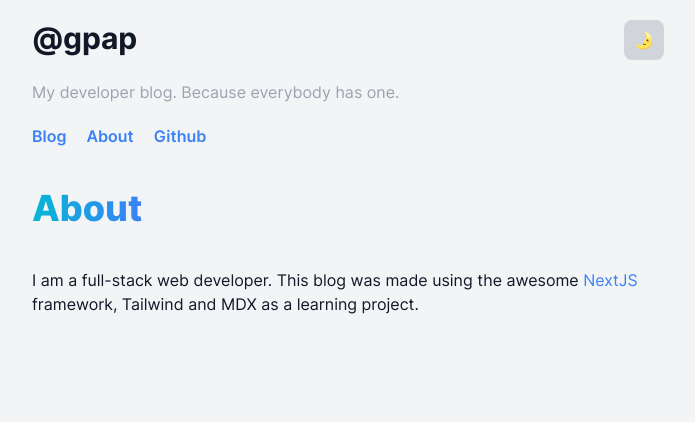
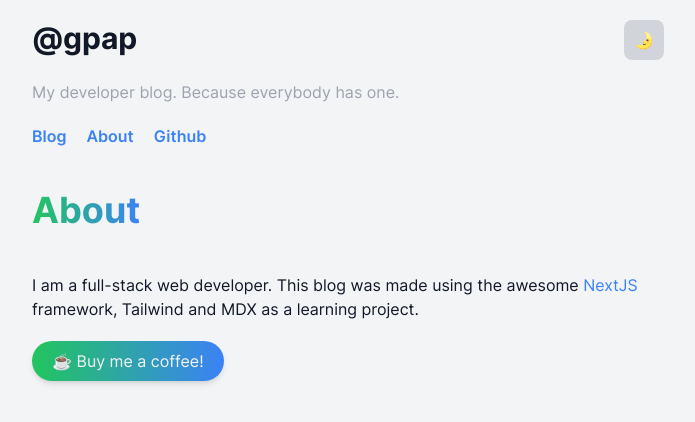
Before and after one commit to gergelypap/blog, a Next.js app: page /about in a window 1280 px wide. Shown: the top 422 px of the page, without its empty margins (292-987 px from the left). Built offline with nearby package versions, Linux system fonts and the light colour scheme.

Commit message:
feat: add buy me a coffee link and link button

```diff
--- /dev/null
+++ b/components/LinkButton.tsx
@@ -0,0 +1,29 @@
+import Link from "next/link";
+
+interface Props {
+  href: string;
+  text: string;
+}
+
+export default function LinkButton(props: Props) {
+  const { href, text } = props;
+  const isInternal = href && (href.startsWith("/") || href.startsWith("#"));
+  const classes =
+    "text-gray-100 bg-gradient-to-r from-green-500 to-blue-500 rounded-full py-2 px-5 inline-block hover:no-underline hover:opacity shadow-md hover:scale-105 transition-transform select-none";
+
+  if (isInternal) {
+    return (
+      <Link href={href}>
+        <a role="button" className={classes} {...props}>
+          {text}
+        </a>
+      </Link>
+    );
+  }
+
+  return (
+    <a className={classes} href={href} target="_blank" rel="noopener noreferrer" role="button">
+      {text}
+    </a>
+  );
+}
--- a/components/PageTitle.tsx
+++ b/components/PageTitle.tsx
@@ -4,7 +4,7 @@ interface Props {
 
 export default function PageTitle({ text }: Props) {
   return (
-    <h1 className="inline-block mb-10 bg-gradient-to-r from-cyan-500 to-blue-500 bg-clip-text text-transparent font-extrabold text-4xl">
+    <h1 className="inline-block mb-10 bg-gradient-to-r from-green-500 to-blue-500 bg-clip-text text-transparent font-bold text-4xl leading-tight">
       {text}
     </h1>
   );
--- a/pages/about.tsx
+++ b/pages/about.tsx
@@ -1,3 +1,4 @@
+import LinkButton from "@components/LinkButton";
 import PageTitle from "@components/PageTitle";
 import { APP_NAME } from "@utils/constants";
 import Head from "next/head";
@@ -16,6 +17,7 @@ export default function About() {
         </a>{" "}
         framework, Tailwind and MDX as a learning project.
       </p>
+      <LinkButton href="https://www.buymeacoffee.com/gpap1" text="☕ Buy me a coffee!" />
     </>
   );
 }
```
